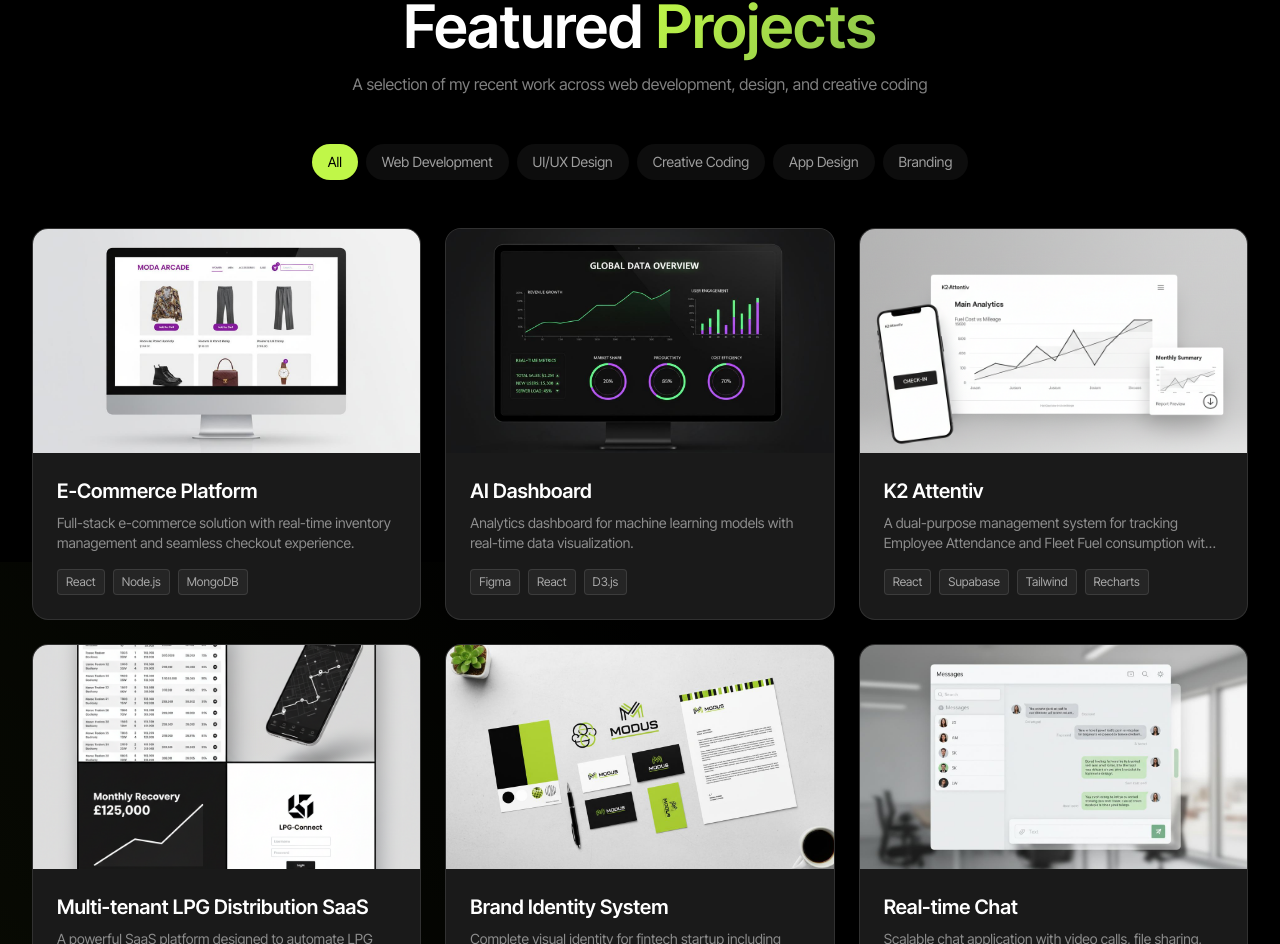
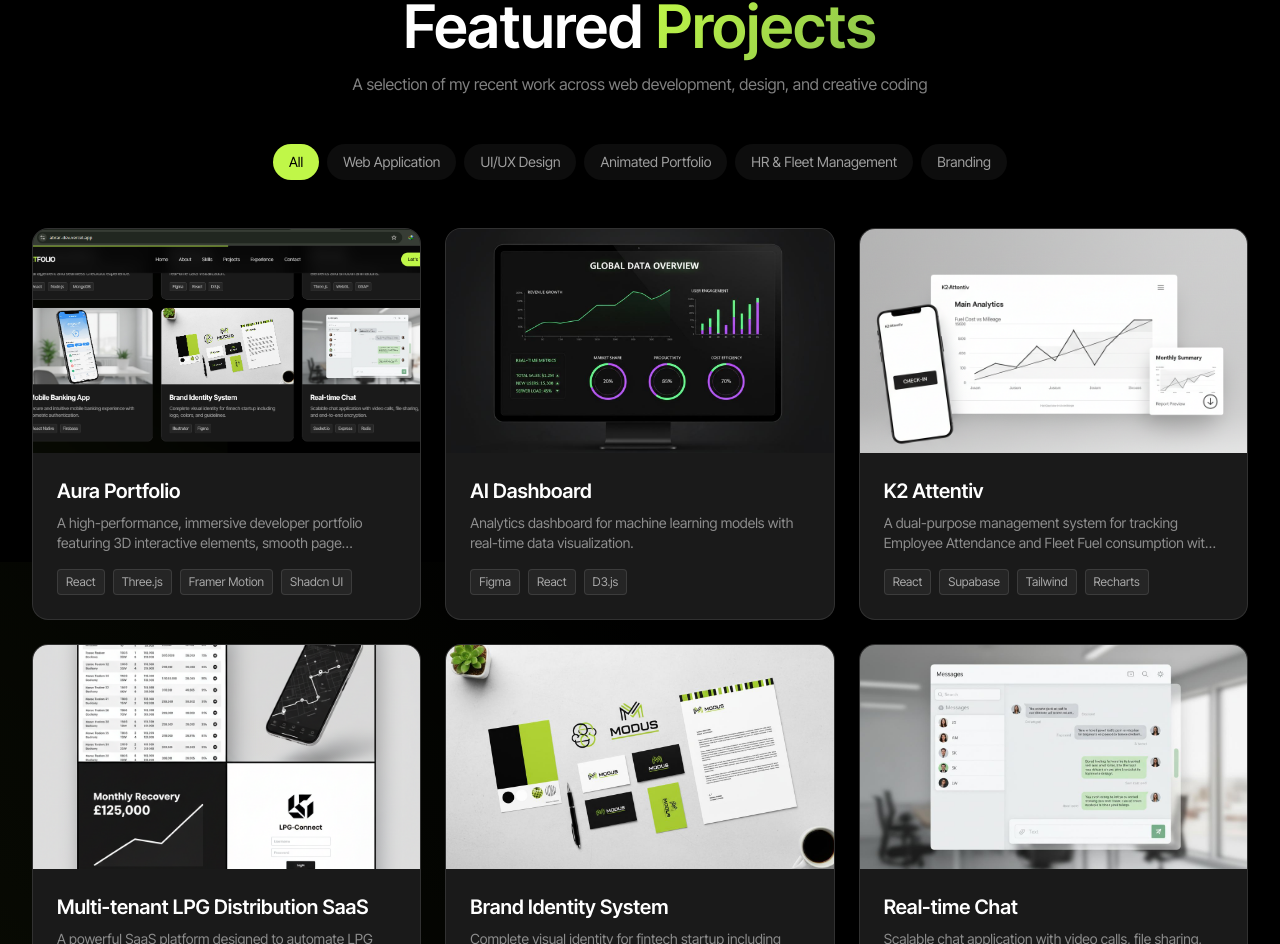
Before and after one commit to theeabrarrr/portfolio, a React (Vite) app: page / in a window 1280 px wide. Shown: the part 3231-4175 px from the top of the page. Built offline with nearby package versions, Linux system fonts and the light colour scheme.

Commit message:
feat: add Projects section with animated cards, category filtering, and project details, including a new project image asset.

```diff
--- a/src/sections/Projects.tsx
+++ b/src/sections/Projects.tsx
@@ -5,13 +5,13 @@ import { ExternalLink, Github, ArrowUpRight } from 'lucide-react';
 const projects = [
   {
     id: 1,
-    title: 'E-Commerce Platform',
-    category: 'Web Development',
-    tech: ['React', 'Node.js', 'MongoDB'],
-    description: 'Full-stack e-commerce solution with real-time inventory management and seamless checkout experience.',
-    image: '/images/project-ecommerce.jpg',
-    liveUrl: '#',
-    githubUrl: '#',
+    title: 'Aura Portfolio',
+    category: 'Animated Portfolio',
+    tech: ['React', 'Three.js', 'Framer Motion', 'Shadcn UI'],
+    description: 'A high-performance, immersive developer portfolio featuring 3D interactive elements, smooth page transitions, and a reactive neon aesthetic.',
+    image: '/images/project-portfolio.png',
+    liveUrl: 'https://abrar-dev.vercel.app/',
+    githubUrl: 'https://github.com/theeabrarrr/portfolio',
   },
   {
     id: 2,
@@ -36,7 +36,7 @@ const projects = [
   {
     id: 4,
     title: 'Multi-tenant LPG Distribution SaaS',
-    category: 'Web Development',
+    category: 'Web Application',
     tech: ['Next.js 14', 'TypeScript', 'Supabase', 'PostgreSQL', 'Tailwind CSS', 'Shadcn UI'],
     description: 'A powerful SaaS platform designed to automate LPG cylinder distribution. Features include real-time inventory tracking, multi-tenant architecture for different distributors, driver delivery apps, and automated financial reconciliation. Built with a focus on security using Row Level Security (RLS) and high-performance data handling.',
     image: '/images/project-lpg.png',
@@ -65,7 +65,7 @@ const projects = [
   },
 ];
 
-const categories = ['All', 'Web Development', 'UI/UX Design', 'Creative Coding', 'App Design', 'Branding'];
+const categories = ['All', 'Web Application', 'UI/UX Design', 'Animated Portfolio', 'HR & Fleet Management', 'Branding'];
 
 function ProjectCard({ project, index }: { project: typeof projects[0]; index: number }) {
   const ref = useRef<HTMLDivElement>(null);
```
Also changed, not shown: public/images/project-portfolio.png (added).
